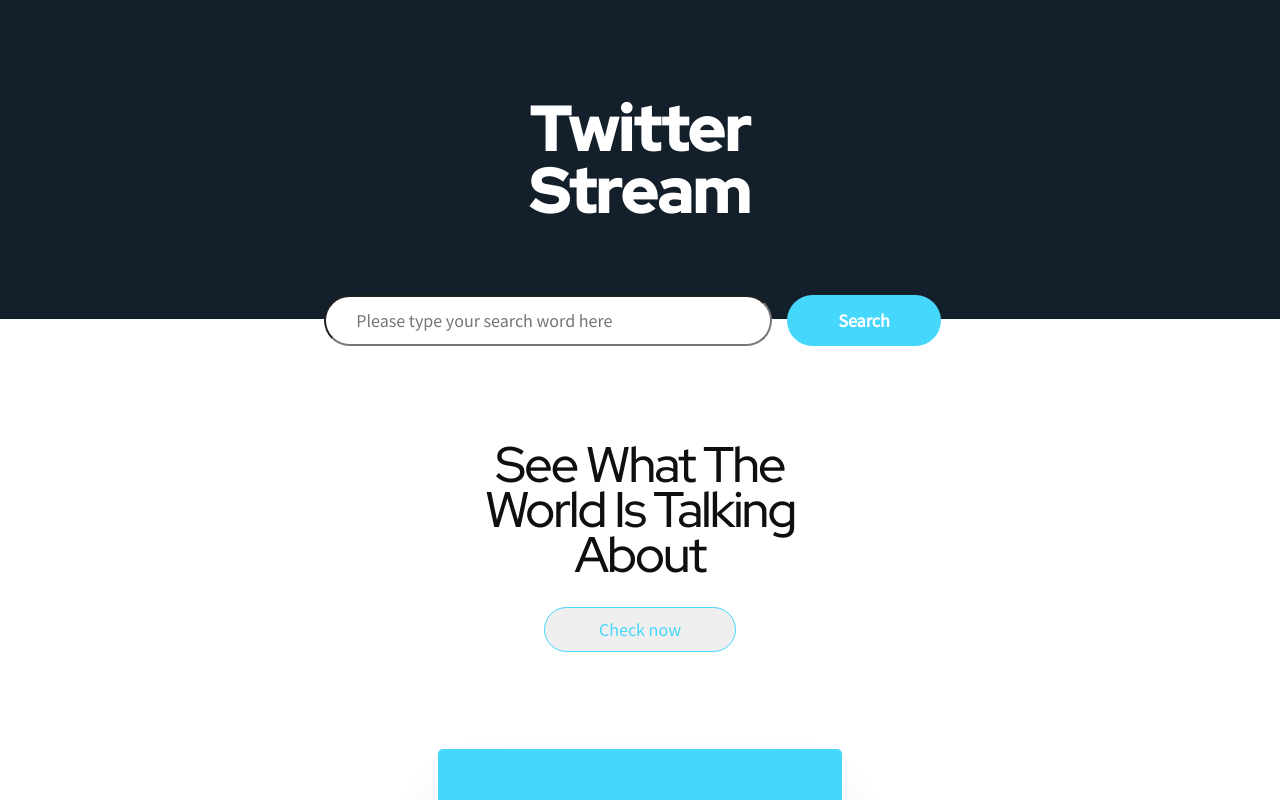
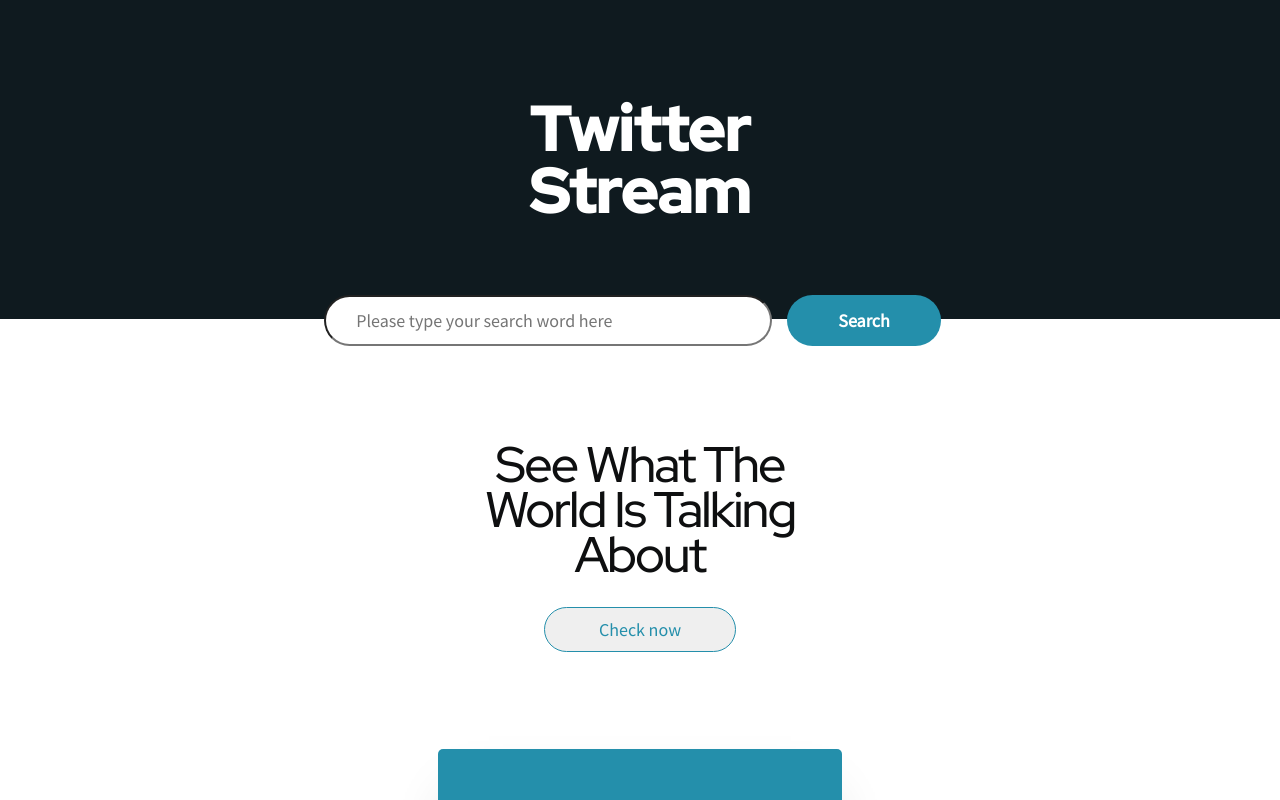
Before and after one commit to michalzagrodzki/shortcut-exercise, a React (Create React App) app: page / in a window 1280 px wide. Shown: the top 800 px of the page. Built offline with nearby package versions, Linux system fonts and the light colour scheme.

Commit message:
Correct colors. Seems like a work in progress.

```diff
--- a/src/assets/SCSS/colors.scss
+++ b/src/assets/SCSS/colors.scss
@@ -1,6 +1,6 @@
 $main-colors: (
-  "primary": #131f2a,
-  "secondary": #46d7fc,
+  "primary": #0f1a1f,
+  "secondary": #248fab,
   "tertiary": #0c86e4
 );
 
```
